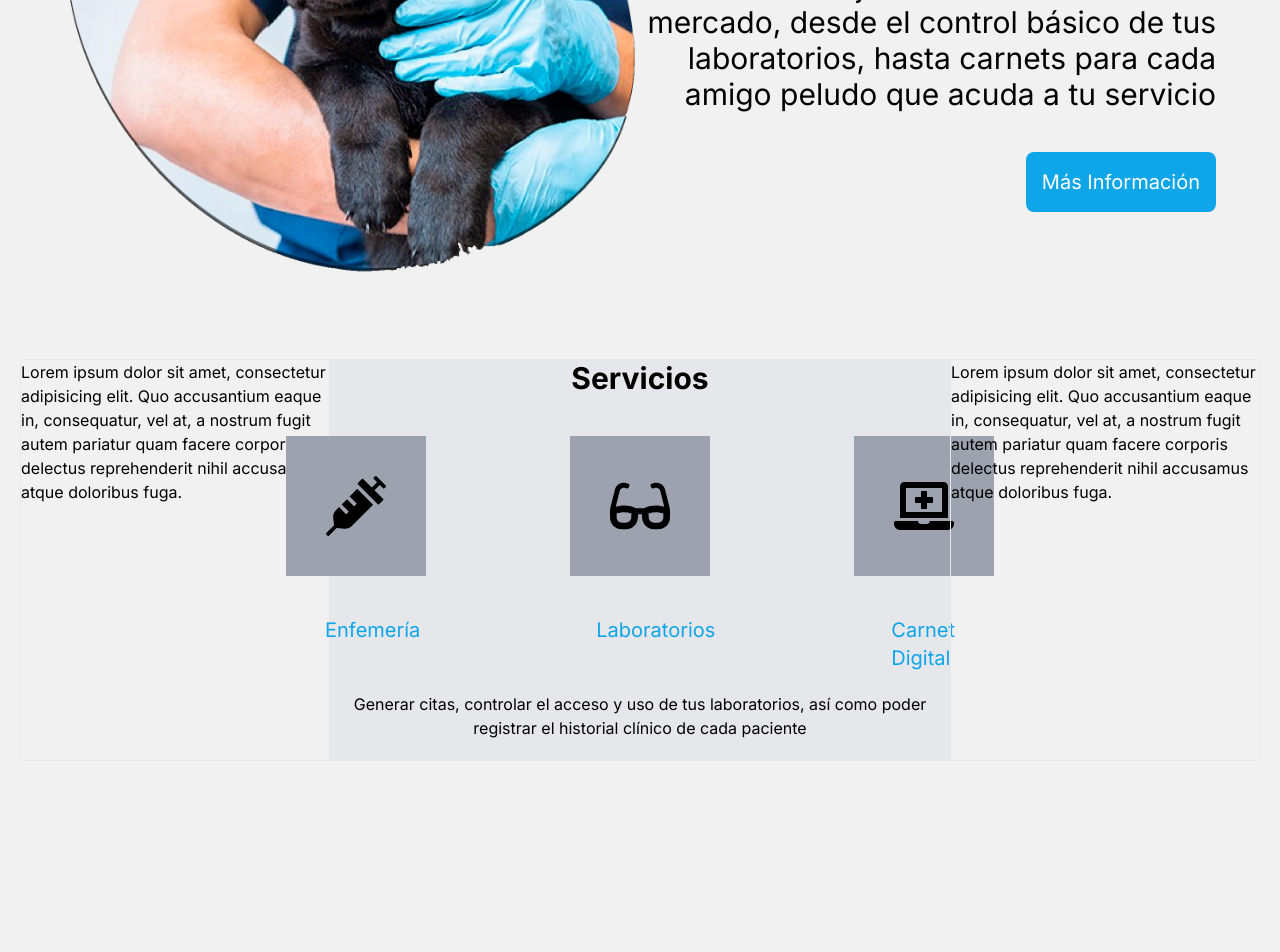
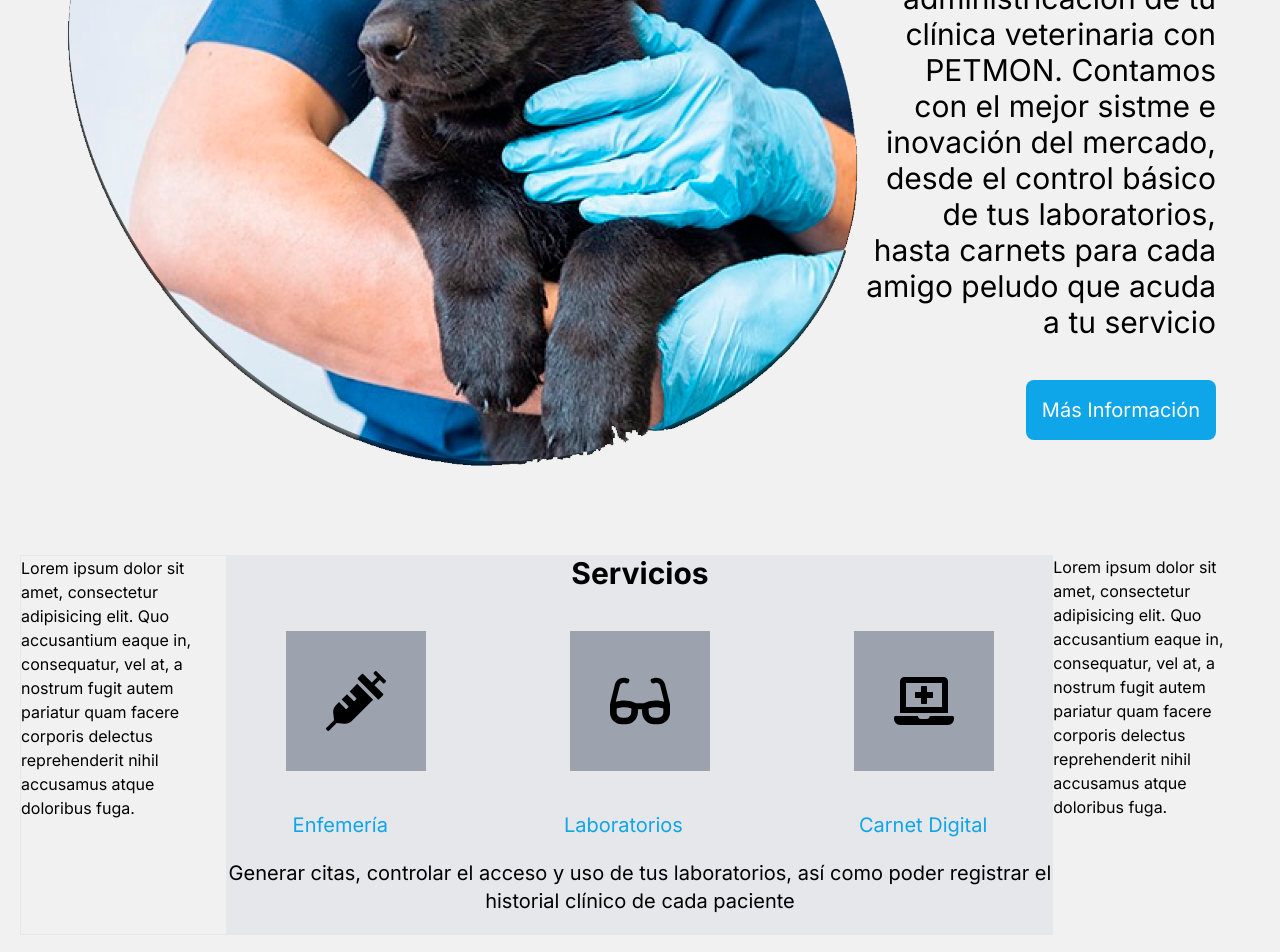
Before and after one commit to AxelBravo356/Veterinaria, a Next.js app: page / in a window 1280 px wide. Shown: the part 372-1324 px from the top of the page. Before the commit the page ends 1153 px from the top, so only its background shows below. Built offline with nearby package versions, Linux system fonts and the light colour scheme.

Commit message:
arreglosToService

```diff
--- a/src/components/prof-service/index.jsx
+++ b/src/components/prof-service/index.jsx
@@ -30,16 +30,16 @@ export default function ProfessionalService() {
       >
         <swiperSlide>
           <div className="p-16">
-            <div className="flex  grid-rows-2 xl:grid-cols-2 gap-1 ">
-              <div className="w-1/2 flex justify-center xl:justify-end">
+            <div className="flex  grid-row-2 xl:grid-cols-2 gap-1 ">
+              <div className="w-auto flex justify-center xl:justify-end">
                 <Image
                   src={"/Presentacion1.png"}
                   width={400}
                   height={400}
-                  className="flex xl:w-auto"
+                  className="xl:w-auto"
                 />
               </div>
-              <div className="w-1/2 text-right xl:text-right">
+              <div className="w-1/2 text-right">
                 <h3 className="font-extrabold text-5xl">
                   Professional Service
                 </h3>
--- a/src/components/servicios/index.jsx
+++ b/src/components/servicios/index.jsx
@@ -4,7 +4,7 @@ export default function Servicios() {
   return (
     <div className="p-5">
       <div className="flex grid-cols-3">
-        <div className="border w-1/4">
+        <div className="border w-1/6">
           <p>
             Lorem ipsum dolor sit amet, consectetur adipisicing elit. Quo
             accusantium eaque in, consequatur, vel at, a nostrum fugit autem
@@ -12,7 +12,7 @@ export default function Servicios() {
             atque doloribus fuga.
           </p>
         </div>
-        <div className="border w-2/4  grid-rows-4 bg-gray-200">
+        <div className=" w-4/6  grid-rows-4 bg-gray-200">
           <div className="flex justify-center">
             <h2 className="font-bold text-3xl">Servicios</h2>
           </div>
@@ -33,14 +33,14 @@ export default function Servicios() {
             <div>Laboratorios</div>
             <div>Carnet Digital</div>
           </div>
-          <div className="text-center py-5">
+          <div className="text-xl text-center py-5">
             <p>
               Generar citas, controlar el acceso y uso de tus laboratorios, así
               como poder registrar el historial clínico de cada paciente
             </p>
           </div>
         </div>
-        <div className="border w-1/4">
+        <div className="w-1/6">
           <p>
             Lorem ipsum dolor sit amet, consectetur adipisicing elit. Quo
             accusantium eaque in, consequatur, vel at, a nostrum fugit autem
```
